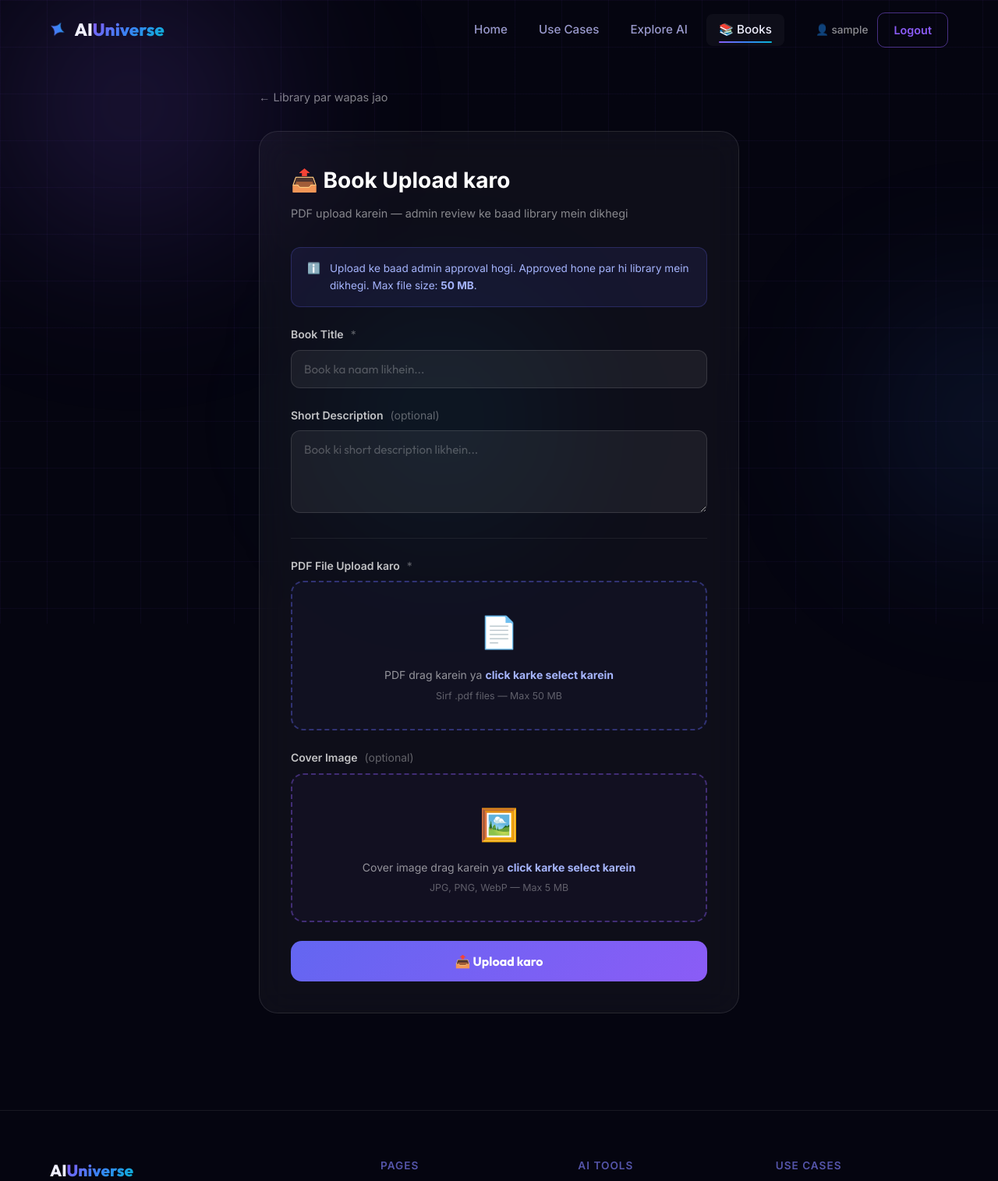
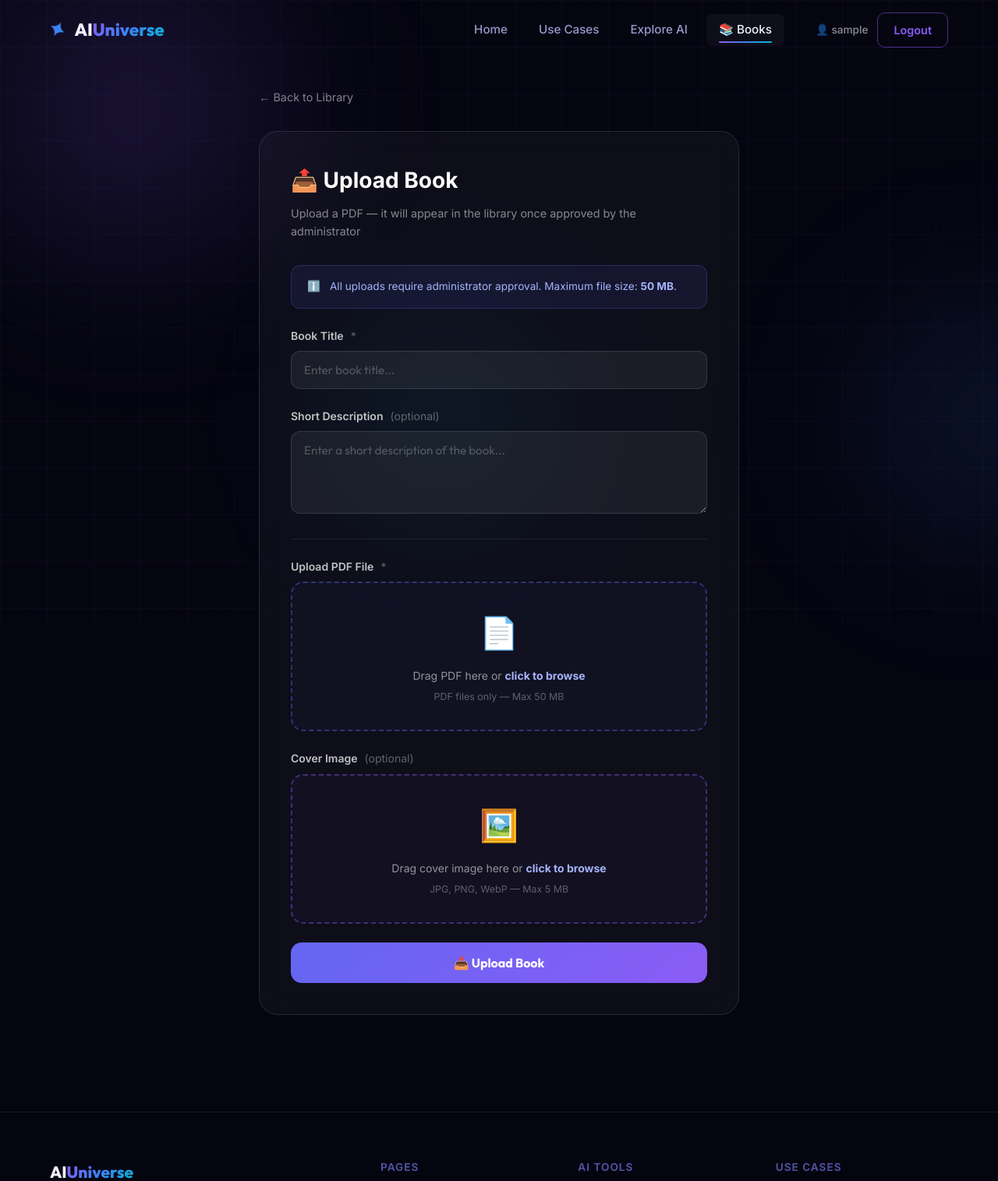
Before and after one commit to Pragnesh29/ai-universe-django, a Django app: page /books/upload/ in a window 1280 px wide. Shown: the top 1515 px of the page at 78% size. Run offline with Django 4.2, Linux system fonts and the light colour scheme; the visitor is signed in with stand-in values (Sample User, id 1).

Commit message:
Translate Hindi to English, add password requirements, add admin delete book option

```diff
--- a/books/forms.py
+++ b/books/forms.py
@@ -1,6 +1,8 @@
 from django import forms
 from django.contrib.auth.forms import UserCreationForm, AuthenticationForm
 from django.contrib.auth.models import User
+from django.core.exceptions import ValidationError
+import re
 from .models import Book
 
 
@@ -11,12 +13,12 @@ class BookUploadForm(forms.ModelForm):
         widgets = {
             'title': forms.TextInput(attrs={
                 'class': 'form-input',
-                'placeholder': 'Book ka naam likhein...',
+                'placeholder': 'Enter book title...',
                 'id': 'id_title',
             }),
             'description': forms.Textarea(attrs={
                 'class': 'form-input',
-                'placeholder': 'Book ki short description likhein...',
+                'placeholder': 'Enter a short description of the book...',
                 'rows': 4,
                 'id': 'id_description',
             }),
@@ -34,7 +36,7 @@ class BookUploadForm(forms.ModelForm):
         labels = {
             'title': 'Book Title',
             'description': 'Short Description',
-            'pdf_file': 'PDF File Upload karo',
+            'pdf_file': 'Upload PDF File',
             'cover_image': 'Cover Image (optional)',
         }
 
@@ -62,17 +64,30 @@ class CustomSignupForm(UserCreationForm):
         })
         self.fields['password1'].widget.attrs.update({
             'class': 'form-input',
-            'placeholder': 'Password',
+            'placeholder': 'Password (min 8 chars, 1 uppercase, 1 special char)',
             'id': 'id_password1',
         })
         self.fields['password2'].widget.attrs.update({
             'class': 'form-input',
-            'placeholder': 'Password confirm karein',
+            'placeholder': 'Confirm Password',
             'id': 'id_password2',
         })
         # Remove default help text noise
         for field in self.fields.values():
             field.help_text = None
+
+    def clean_password1(self):
+        password = self.cleaned_data.get('password1')
+        if password:
+            if len(password) < 8:
+                raise ValidationError("Password must be at least 8 characters long.")
+            if not any(char.isupper() for char in password):
+                raise ValidationError("Password must contain at least one uppercase letter.")
+            # Special character check
+            special_chars = re.compile(r'[@_!#$%^&*()<>?/\|}{~:]')
+            if not special_chars.search(password):
+                raise ValidationError("Password must contain at least one special symbol.")
+        return password
 
 
 class CustomLoginForm(AuthenticationForm):
--- a/books/urls.py
+++ b/books/urls.py
@@ -12,4 +12,5 @@ urlpatterns = [
     path('books/upload/', views.book_upload, name='book_upload'),
     path('books/<int:pk>/', views.book_detail, name='book_detail'),
     path('books/<int:pk>/download/', views.book_download, name='book_download'),
+    path('books/<int:pk>/delete/', views.book_delete, name='book_delete'),
 ]
--- a/books/views.py
+++ b/books/views.py
@@ -27,7 +27,7 @@ def login_view(request):
             next_url = request.GET.get('next', 'book_list')
             return redirect(next_url)
         else:
-            messages.error(request, 'Username ya password galat hai.')
+            messages.error(request, 'Incorrect username or password.')
 
     return render(request, 'books/login.html', {'form': form})
 
@@ -40,7 +40,7 @@ def signup_view(request):
     if request.method == 'POST':
         if form.is_valid():
             user = form.save()
-            messages.success(request, 'Account ban gaya! Ab login karein.')
+            messages.success(request, 'Account created successfully! Please log in.')
             return redirect('login')
         else:
             for field, errors in form.errors.items():
@@ -52,7 +52,7 @@ def signup_view(request):
 
 def logout_view(request):
     logout(request)
-    messages.info(request, 'Aap logout ho gaye hain.')
+    messages.info(request, 'You have been logged out.')
     return redirect('login')
 
 
@@ -98,11 +98,11 @@ def book_upload(request):
             book.save()
             messages.success(
                 request,
-                '📚 Book upload ho gayi! Admin approval ke baad library mein dikhegi.'
+                '📚 Book uploaded successfully! It will appear in the library once approved by the admin.'
             )
             return redirect('book_list')
         else:
-            messages.error(request, 'Kuch error hai — form dobara check karein.')
+            messages.error(request, 'There was an error. Please check the form and try again.')
     else:
         form = BookUploadForm()
 
@@ -122,6 +122,19 @@ def book_download(request, pk):
             response['Content-Disposition'] = f'attachment; filename="{book.title}.pdf"'
             return response
         else:
-            raise Http404("File nahi mila.")
+            raise Http404("File not found.")
     except Exception:
-        raise Http404("File nahi mila.")
+        raise Http404("File not found.")
+
+
+@login_required(login_url='/login/')
+def book_delete(request, pk):
+    if not request.user.is_staff:
+        messages.error(request, 'You do not have permission to delete this book.')
+        return redirect('book_list')
+
+    book = get_object_or_404(Book, pk=pk)
+    title = book.title
+    book.delete()
+    messages.success(request, f'Book "{title}" was successfully deleted.')
+    return redirect('book_list')
--- a/templates/books/book_upload.html
+++ b/templates/books/book_upload.html
@@ -115,12 +115,12 @@
 
 {% block content %}
 <div class="upload-page">
-    <a href="{% url 'book_list' %}" class="upload-back">← Library par wapas jao</a>
+    <a href="{% url 'book_list' %}" class="upload-back">← Back to Library</a>
 
     <div class="upload-card">
         <div class="upload-header">
-            <h1>📤 Book Upload karo</h1>
-            <p>PDF upload karein — admin review ke baad library mein dikhegi</p>
+            <h1>📤 Upload Book</h1>
+            <p>Upload a PDF — it will appear in the library once approved by the administrator</p>
         </div>
 
         {% if messages %}
@@ -131,7 +131,7 @@
 
         <div class="notice-box">
             <span>ℹ️</span>
-            <div>Upload ke baad admin approval hogi. Approved hone par hi library mein dikhegi. Max file size: <strong>50 MB</strong>.</div>
+            <div>All uploads require administrator approval. Maximum file size: <strong>50 MB</strong>.</div>
         </div>
 
         <form method="post" enctype="multipart/form-data" id="upload-form">
@@ -153,13 +153,13 @@
 
             <!-- PDF Upload -->
             <div class="form-group">
-                <label class="form-label">PDF File Upload karo <span>*</span></label>
+                <label class="form-label">Upload PDF File <span>*</span></label>
                 <div class="drop-zone" id="pdf-drop-zone">
                     <div class="drop-icon">📄</div>
-                    <p>PDF drag karein ya <strong>click karke select karein</strong></p>
-                    <p style="margin-top:0.35rem; font-size:0.78rem; opacity:0.6;">Sirf .pdf files — Max 50 MB</p>
+                    <p>Drag PDF here or <strong>click to browse</strong></p>
+                    <p style="margin-top:0.35rem; font-size:0.78rem; opacity:0.6;">PDF files only — Max 50 MB</p>
                     {{ form.pdf_file }}
-                    <div class="file-chosen" id="pdf-chosen">✅ File selected: <span id="pdf-name"></span></div>
+                    <div class="file-chosen" id="pdf-chosen">✅ Selected: <span id="pdf-name"></span></div>
                 </div>
             </div>
 
@@ -168,15 +168,15 @@
                 <label class="form-label">Cover Image <span>(optional)</span></label>
                 <div class="drop-zone cover-drop-zone" id="cover-drop-zone">
                     <div class="drop-icon">🖼️</div>
-                    <p>Cover image drag karein ya <strong>click karke select karein</strong></p>
+                    <p>Drag cover image here or <strong>click to browse</strong></p>
                     <p style="margin-top:0.35rem; font-size:0.78rem; opacity:0.6;">JPG, PNG, WebP — Max 5 MB</p>
                     {{ form.cover_image }}
-                    <div class="file-chosen" id="cover-chosen">✅ File selected: <span id="cover-name"></span></div>
+                    <div class="file-chosen" id="cover-chosen">✅ Selected: <span id="cover-name"></span></div>
                 </div>
             </div>
 
             <button type="submit" class="submit-btn" id="submit-upload-btn">
-                📤 Upload karo
+                📤 Upload Book
             </button>
         </form>
     </div>
@@ -220,7 +220,7 @@
     document.getElementById('upload-form').addEventListener('submit', function() {
         const btn = document.getElementById('submit-upload-btn');
         btn.disabled = true;
-        btn.textContent = '⏳ Upload ho raha hai...';
+        btn.textContent = '⏳ Uploading book...';
     });
 </script>
 {% endblock %}
```
Also changed, not shown: templates/books/book_detail.html (+8 -2 lines), templates/books/book_list.html (+28 -9 lines), templates/books/login.html (+4 -3 lines), templates/books/signup.html (+5 -4 lines).
